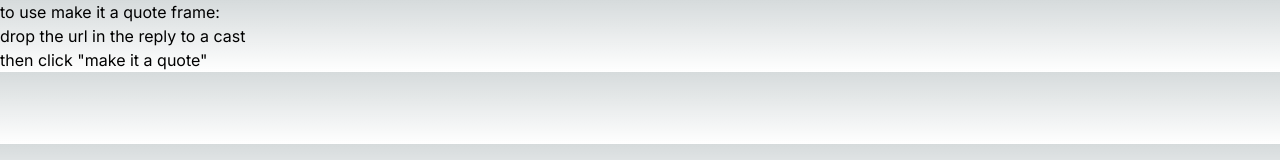
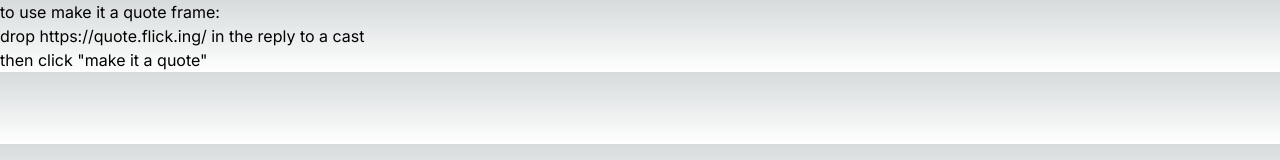
Before and after one commit to 0xFlicker/make-it-a-quote, a Next.js app: page / in a window 1280 px wide. Shown: the top 160 px of the page. Built offline with nearby package versions, Linux system fonts and the light colour scheme; no server answers.

Commit message:
update URL

```diff
--- a/src/app/frames/route.tsx
+++ b/src/app/frames/route.tsx
@@ -25,7 +25,7 @@
               }}
             >
               <p>to use make it a quote frame:</p>
-              <p>drop the link in the reply to a cast</p>
+              <p>drop https://quote.flick.ing in the reply to a cast</p>
               <p>then click &quot;make it a quote&quot;</p>
               <p>
                 by{" "}
--- a/src/app/page.tsx
+++ b/src/app/page.tsx
@@ -23,7 +23,7 @@
   return (
     <>
       <p>to use make it a quote frame:</p>
-      <p>drop the url in the reply to a cast</p>
+      <p>drop https://quote.flick.ing/ in the reply to a cast</p>
       <p>then click &quot;make it a quote&quot;</p>
     </>
   );
```
